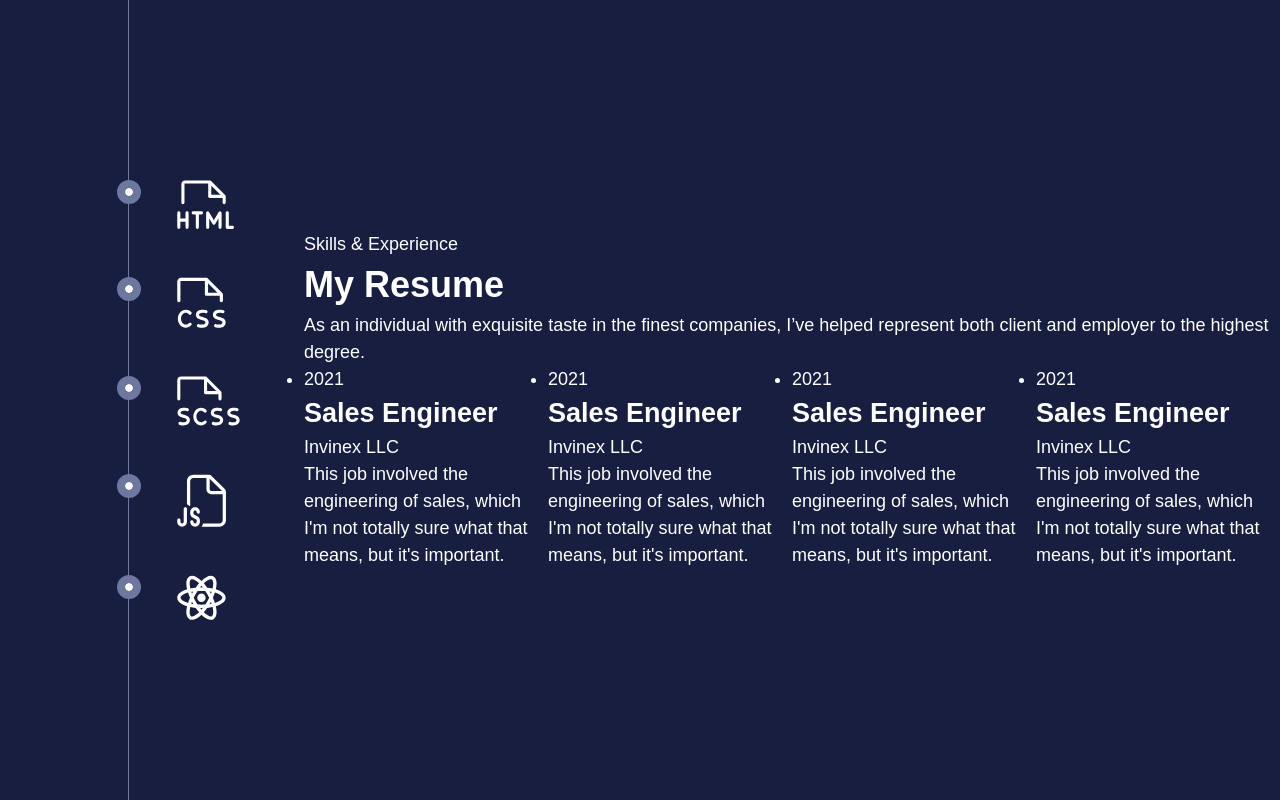
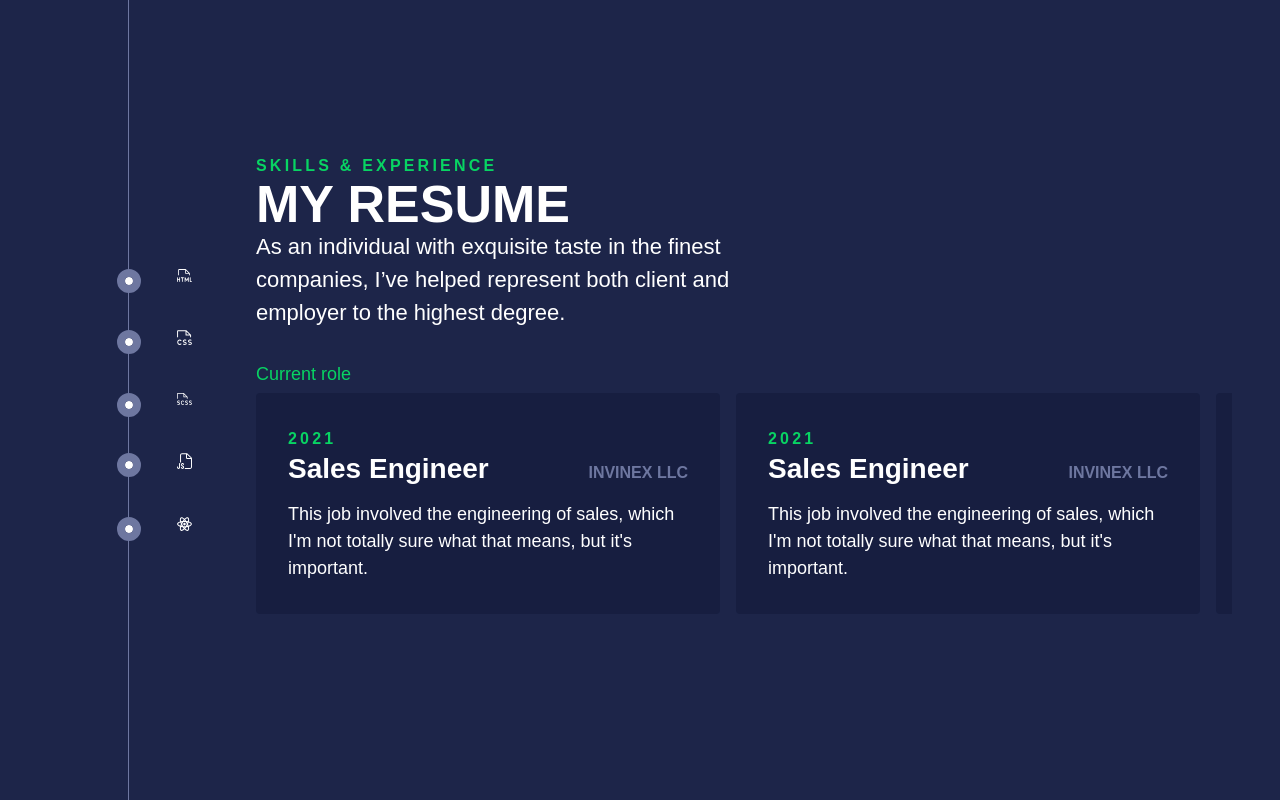
Before and after one commit to Andriikryl/resume-page, a website built with Vite: page index.html in a window 1280 px wide. Built offline with nearby package versions, Linux system fonts and the light colour scheme; a small style sheet from the web is missing.

Commit message:
add to main styles

```diff
--- a/style.css
+++ b/style.css
@@ -48,6 +48,10 @@ p, h1, h2, h3, h4, h5, h6 {
   isolation: isolate;
 }
 
+li{
+  list-style: none;
+}
+
 .visually-hidden {
   clip: rect(0 0 0 0);
   clip-path: inset(50%);
@@ -63,7 +67,7 @@ html {
 }
 
 body{
-  background-color: var(--clr-primary-800);
+  background-color: var(--clr-primary-700);
   color: var(--clr-neutral-100);
   font-family: var(--ff-base);
   font-size: var(--fs-400);
@@ -73,26 +77,125 @@ body{
 
 .main-grid{
   display: grid;
-  grid-template-columns: 15rem 1fr;
-  gap: clamp(3rem, 5vw, 10rem);
+  grid-template-columns: clamp(10rem, 15vw,15rem) 1fr;
+  gap: 5vw;
   grid-auto-flow: dense;
   align-items: center;
   min-height: 100dvh;
 }
 
 main{
+  padding-block: 2rem;
   grid-column: 2;
+  width: calc(100vw - 15rem - 5vw);
 }
 
 aside{
   grid-column: 1;
   align-self: stretch;
+  display: flex;
+  justify-content: end;
+}
+
+.eyebrow{
+  color: var(--clr-accent-400);
+  font-size: var(--fs-300);
+  font-weight: var(--fw-bold);
+  text-transform: uppercase;
+  letter-spacing: 0.2rem;
+}
+
+.page-title{
+  font-size: var(--fs-700);
+  text-transform: uppercase;
+  line-height: 1;
+}
+
+.intro{
+  font-size: var(--fs-500);
+  margin-block-end: 2rem;
+  max-width: 45ch;
 }
 
 .job-experience {
   display: grid;
   grid-auto-flow: column;
+  justify-content: start;
+  gap: 1rem;
+  overflow-x: auto;
+  position: relative;
+  padding-block: 2rem;
+  scrollbar-color: var(--clr-accent-400) var(--clr-primary-800);
 }
+
+.job{
+  width: 29rem;
+  border-radius: 0.25rem;
+  -webkit-border-radius: 0.25rem;
+  -moz-border-radius: 0.25rem;
+  -ms-border-radius: 0.25rem;
+  -o-border-radius: 0.25rem;
+  padding: 2rem;
+  background: var(--clr-primary-800);
+
+}
+
+.job:first-child::before{
+  content: "Current role";
+  position: absolute;
+  color: var(--clr-accent-400);
+  top: 0rem;
+  left: 0;
+}
+
+.year{
+  color: var(--clr-accent-400);
+  font-size: var(--fs-300);
+  font-weight: var(--fw-bold);
+  letter-spacing: 0.2rem;
+}
+
+.job-experience::-webkit-scrollbar{
+  height: 0.75rem;
+}
+.job-experience::-webkit-scrollbar-track{
+  background-color: var(--clr-primary-800);
+
+}
+.job-experience::-webkit-scrollbar-thumb{
+  background-color: var(--clr-accent-400);
+  border-radius: 100vw;
+  -webkit-border-radius: 100vw;
+  -moz-border-radius: 100vw;
+  -ms-border-radius: 100vw;
+  -o-border-radius: 100vw;
+}
+
+.job-experience::after{
+  content: "";
+  width: 50px;
+  background-color: transparent;
+}
+
+.job-info{
+  display: flex;
+  align-items: baseline;
+  justify-content: space-between;
+  margin-block-end: 1rem;
+}
+
+.role{
+  font-size: var(--fs-600);
+  line-height: 1.2;
+}
+
+.company{
+  color: var(--clr-primary-200);
+  font-size: var(--fs-300);
+  font-weight: var(--fw-bold);
+  text-transform: uppercase;
+}
+
 
 .icon-list{
   height: 100%;
```
